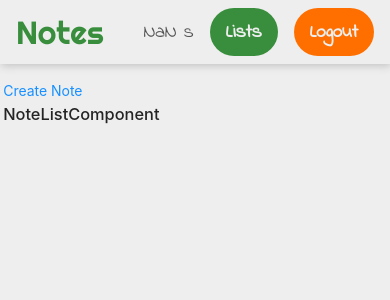
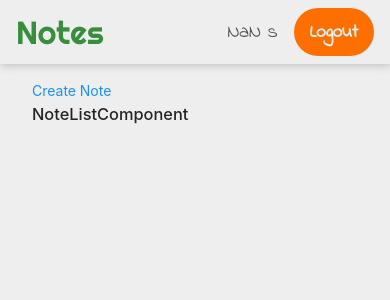
Before and after one commit to cuonggm/notes, a React (Create React App) app: page /notes in a window 390 px wide. Shown: the top 300 px of the page. Built offline with nearby package versions, Linux system fonts and the light colour scheme; sample sign-in values are in the browser's storage.

Commit message:
Add autoHide

```diff
--- a/src/App.module.css
+++ b/src/App.module.css
@@ -9,15 +9,15 @@
 .mainContentLayout {
   background-color: var(--light-color);
   margin: 0;
-  padding-left: 5rem;
-  padding-right: 5rem;
+  padding-left: 2.2rem;
+  padding-right: 2.2rem;
   padding-top: 5rem;
-  padding-bottom: 1rem;
+  padding-bottom: 2rem;
 }
 
 @media (max-width: 575px) {
   .mainContentLayout {
-    padding-left: 0.2rem;
-    padding-right: 0.2rem;
+    padding-left: 2rem;
+    padding-right: 2rem;
   }
 }
--- a/src/components/CreateList/CreateList.js
+++ b/src/components/CreateList/CreateList.js
@@ -47,7 +47,7 @@ const CreateList = (props) => {
                             <Input onChange={onNameChange}/>
                         </Form.Item>
 
-                        <Form.Item wrapperCol={{offset: 4, span: 20}}>
+                        <Form.Item>
                             <Button type="primary" onClick={onSubmit}>
                                 Create
                             </Button>
--- a/src/components/HeaderComponent/HeaderComponent.js
+++ b/src/components/HeaderComponent/HeaderComponent.js
@@ -11,7 +11,6 @@ const {Header} = Layout;
 const HeaderComponent = (props) => {
 
     const links = props.links;
-
     return <Fragment>
         <Header className={styles.header}>
             <div className={styles.leftContainer}>
@@ -24,13 +23,16 @@ const HeaderComponent = (props) => {
                 <TimeComponent/>
                 {
                     links.map(link => {
+                        console.log("link.autoHide !== undefined: " + (link.autoHide !== undefined).toString());
+                        console.log("link.autoHide: " + link.autoHide);
                         if (link.display) {
                             return <LinkComponent
                                 key={links.indexOf(link)}
                                 label={link.label}
                                 to={link.to}
                                 onClick={link.onClick}
-                                type={link.type}/>
+                                type={link.type}
+                                autoHide={link.autoHide !== undefined && link.autoHide === true ? true : false}/>
                         } else {
                             return <Fragment key={links.indexOf(link)}/>
                         }
--- a/src/components/LinkComponent/LinkComponent.js
+++ b/src/components/LinkComponent/LinkComponent.js
@@ -22,7 +22,7 @@ const LinkComponent = (props) => {
 
     return <Link
         to={to}
-        className={type}
+        className={`${type} ${props.autoHide && styles.autoHide}`}
         onClick={onClick}
     >
         {label}
--- a/src/components/LinkComponent/LinkComponent.module.css
+++ b/src/components/LinkComponent/LinkComponent.module.css
@@ -59,3 +59,13 @@
     color: var(--light-color);
     border: none;
 }
+
+.autoHide {
+    display: flex;
+}
+
+@media(max-width: 575px) {
+    .autoHide {
+        display: none;
+    }
+}
--- a/src/pages/HeaderPage/HeaderPage.js
+++ b/src/pages/HeaderPage/HeaderPage.js
@@ -19,20 +19,23 @@ const HeaderPage = (props) => {
             to: "/showLists",
             label: "Lists",
             type: "primary",
-            display: auth.isLoggedIn ? true : false
+            display: auth.isLoggedIn ? true : false,
+            autoHide: true,
         },
         {
             to: "/login",
             label: "Login",
             type: "secondary",
-            display: !auth.isLoggedIn ? true : false
+            display: !auth.isLoggedIn ? true : false,
+            autoHide: false,
         },
         {
             to: "/logout",
             label: "Logout",
             type: "secondary",
             display: auth.isLoggedIn ? true : false,
-            onClick: onLogoutHandler
+            onClick: onLogoutHandler,
+            autoHide: false,
         }];
     return <HeaderComponent links={links}/>
 }
```
